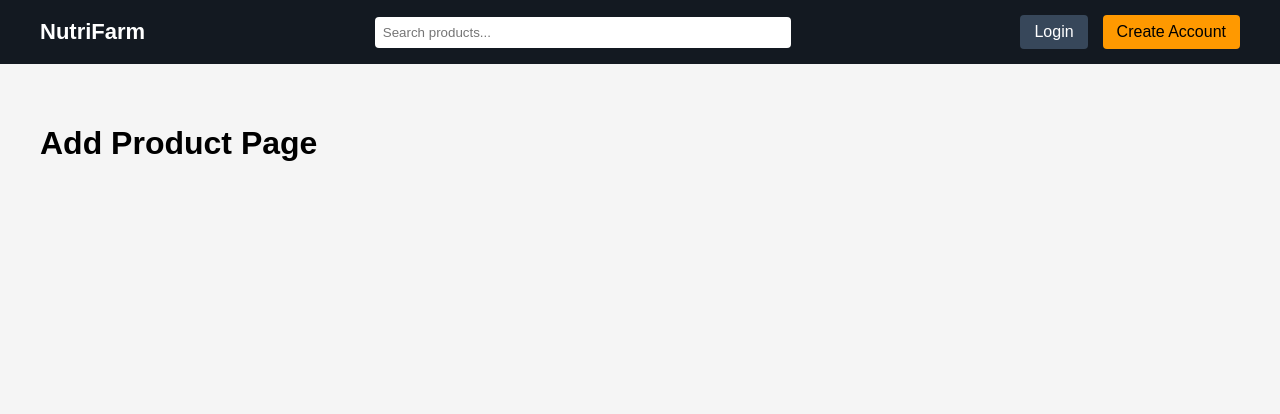
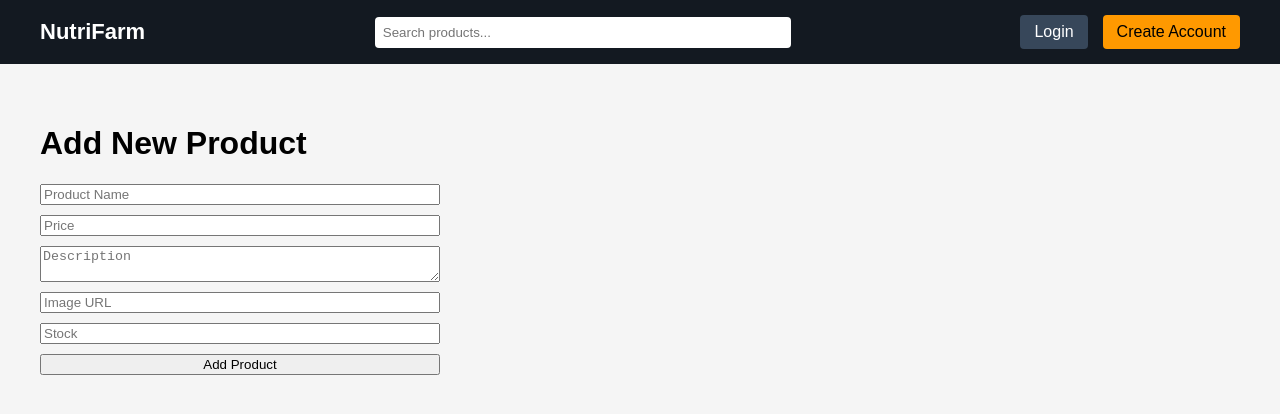
Before and after one commit to pritamjat/store-nutrifarmdelight, a Next.js app: page /admin/add-product in a window 1280 px wide. Shown: the top 414 px of the page. Built offline with nearby package versions, Linux system fonts and the light colour scheme; no server answers.

Commit message:
Update page.js

```diff
--- a/app/admin/add-product/page.js
+++ b/app/admin/add-product/page.js
@@ -1,7 +1,81 @@
+"use client";
+
+import { useState } from "react";
+import { useRouter } from "next/navigation";
+
 export default function AddProductPage() {
+  const router = useRouter();
+
+  const [form, setForm] = useState({
+    name: "",
+    price: "",
+    description: "",
+    image: "",
+    stock: "",
+  });
+
+  async function handleSubmit(e) {
+    e.preventDefault();
+
+    const res = await fetch("/api/products/add", {
+      method: "POST",
+      headers: {
+        "Content-Type": "application/json",
+      },
+      body: JSON.stringify(form),
+    });
+
+    if (res.ok) {
+      alert("Product Added Successfully");
+      router.push("/admin/products");
+    } else {
+      alert("Error adding product");
+    }
+  }
+
   return (
     <div style={{ padding: "40px" }}>
-      <h1>Add Product Page</h1>
+      <h1>Add New Product</h1>
+
+      <form onSubmit={handleSubmit} style={{ display: "flex", flexDirection: "column", gap: "10px", maxWidth: "400px" }}>
+
+        <input
+          placeholder="Product Name"
+          value={form.name}
+          onChange={(e) => setForm({ ...form, name: e.target.value })}
+          required
+        />
+
+        <input
+          type="number"
+          placeholder="Price"
+          value={form.price}
+          onChange={(e) => setForm({ ...form, price: e.target.value })}
+          required
+        />
+
+        <textarea
+          placeholder="Description"
+          value={form.description}
+          onChange={(e) => setForm({ ...form, description: e.target.value })}
+        />
+
+        <input
+          placeholder="Image URL"
+          value={form.image}
+          onChange={(e) => setForm({ ...form, image: e.target.value })}
+        />
+
+        <input
+          type="number"
+          placeholder="Stock"
+          value={form.stock}
+          onChange={(e) => setForm({ ...form, stock: e.target.value })}
+        />
+
+        <button type="submit">Add Product</button>
+
+      </form>
     </div>
   );
 }
```
